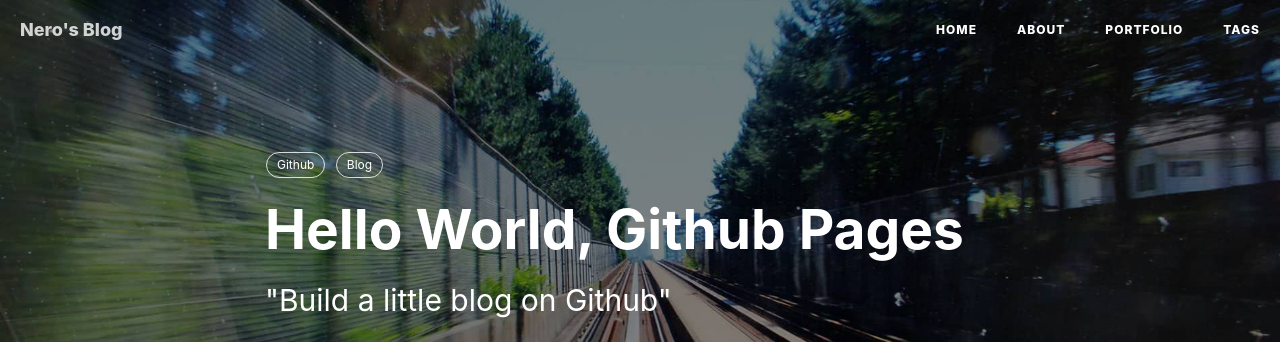
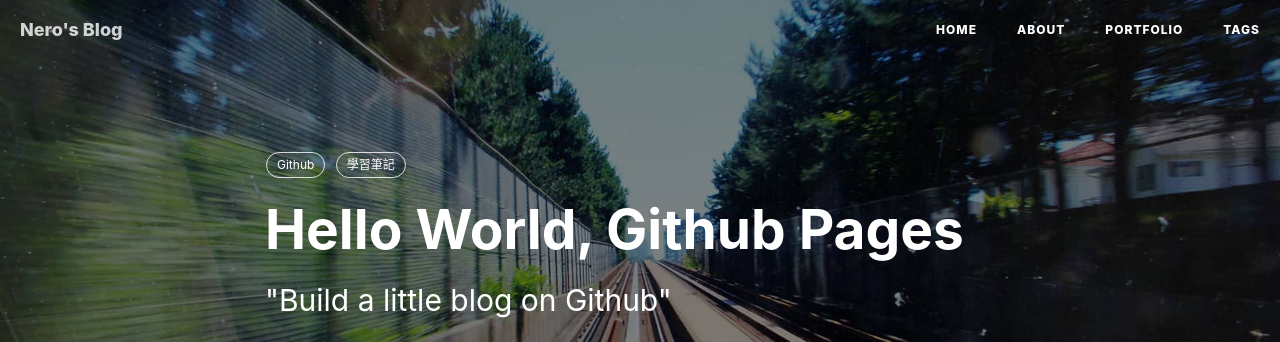
Before and after one commit to NeroCube/nerocube.github.io, a Jekyll site: the page built from _posts/2018-03-20-hello-world-github-pages.md, in a window 1280 px wide. Shown: the top 342 px of the page. Built offline with Jekyll 4.4.1, drawn with Linux system fonts in a browser that asks for light colours; nearby versions of some CDN libraries; comment, search, counter and statistics services are not loaded.

Commit message:
Update 2018-03-20-hello-world-github-pages.md
change tag

```diff
--- a/_posts/2018-03-20-hello-world-github-pages.md
+++ b/_posts/2018-03-20-hello-world-github-pages.md
@@ -7,7 +7,7 @@ author:     "Nero"
 header-img: "img/post-bg-2015.jpg"
 tags:
     - Github
-    - Blog
+    - 學習筆記
 ---
 
 > “學習如何在Github上建立簡單的個人頁面”
```
